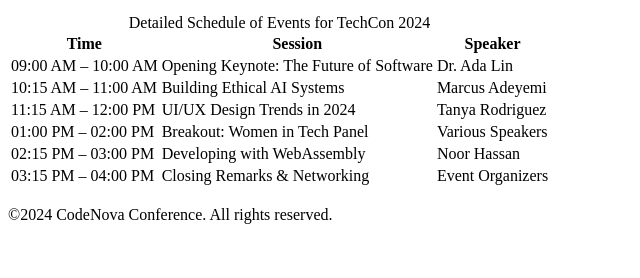
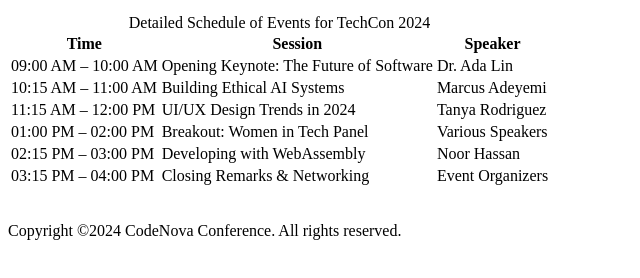
Before and after one commit to Nkelechi11/TechCon_HTML, a plain HTML site: page techcon_website/schedule.html in a window 1280 px wide. Shown: the part 154-432 px from the top of the page, without its empty margins (0-640 px from the left). Drawn offline with Linux system fonts and the light colour scheme.

```diff
--- a/techcon_website/schedule.html
+++ b/techcon_website/schedule.html
@@ -67,7 +67,7 @@
 
 <br>
      <footer>
-        &copy;2024 CodeNova Conference. All rights reserved.
+       <p>Copyright &copy;2024 CodeNova Conference. All rights reserved.</p>
     </footer>
 
 </body>
```
